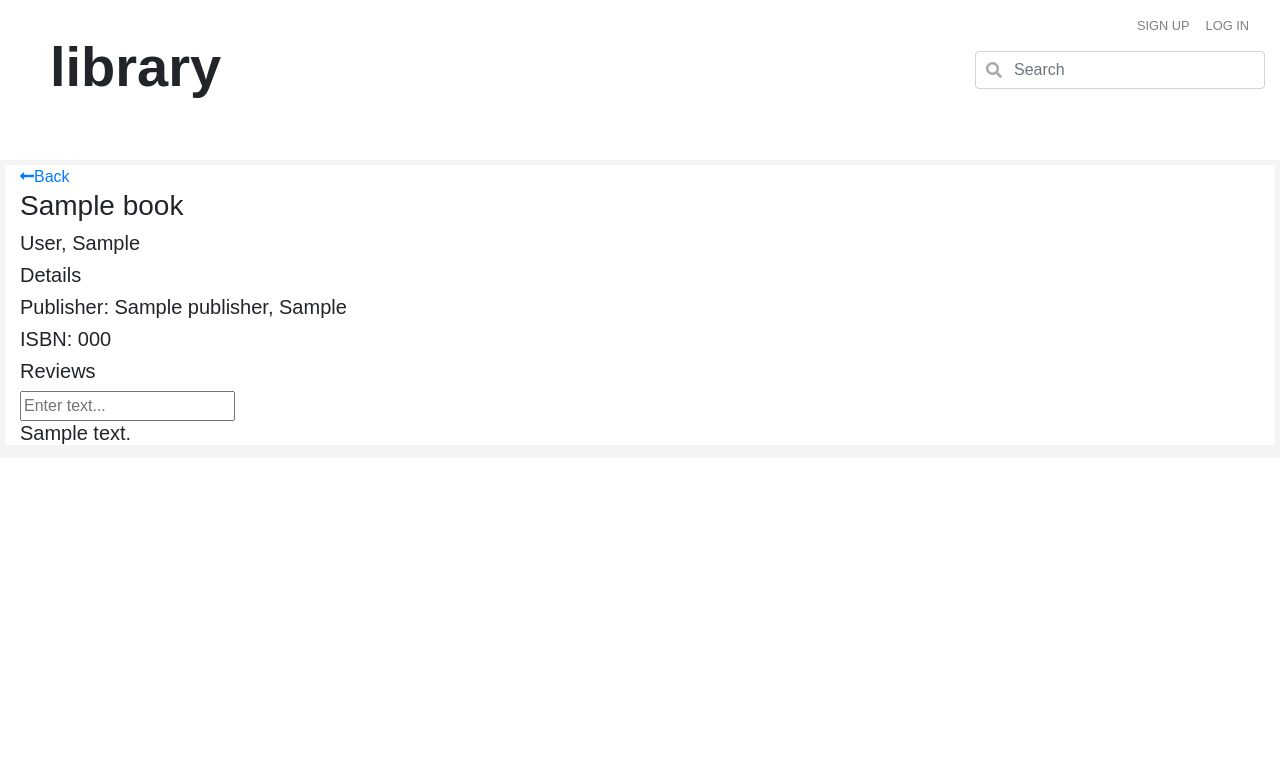
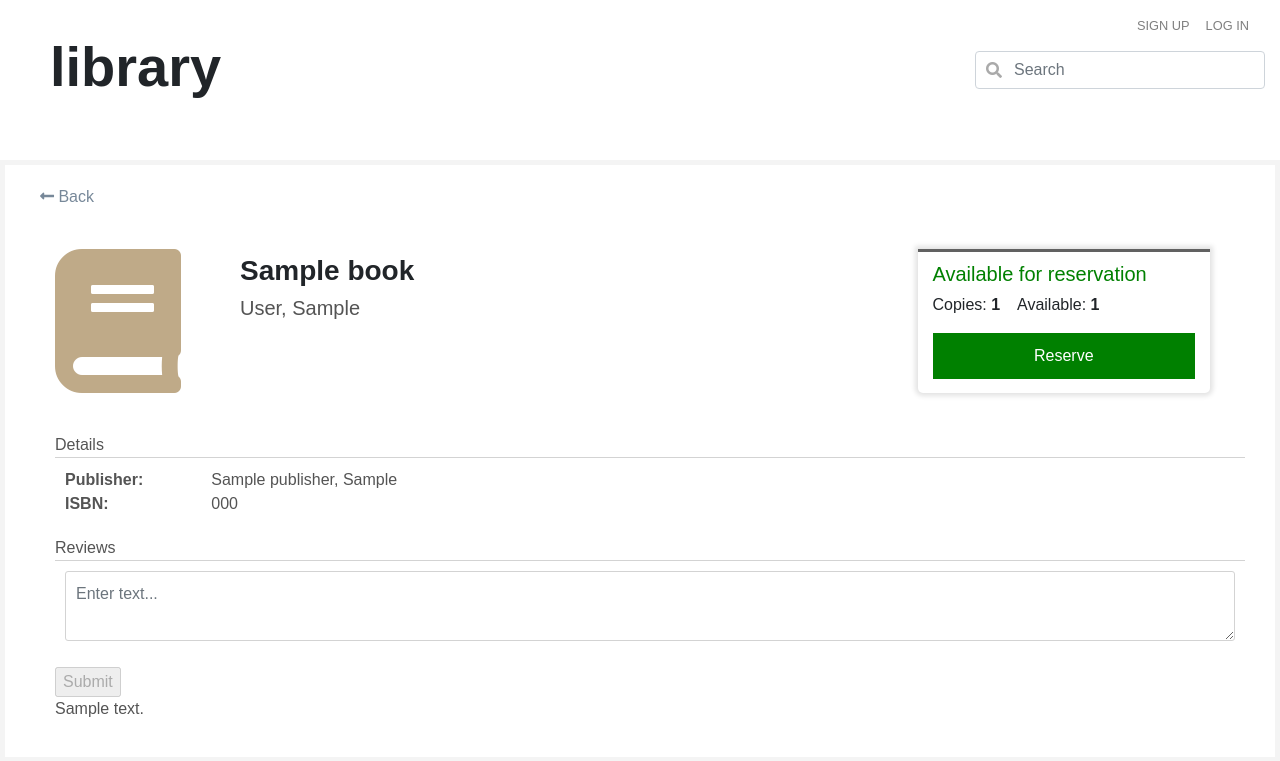
Before and after one commit to martintierro/SECURDE-DjangoLibrary, a Django app: page /catalog/1/ in a window 1280 px wide. Shown: the top 761 px of the page. Run offline with Django 3.2, Linux system fonts and the light colour scheme; tables that the repository leaves empty hold one stand-in row (values such as "Sample post"); some libraries are stand-ins or nearby versions.

Commit message:
Made changes to book details

```diff
--- /dev/null
+++ b/catalog/static/catalog/catalog.js
@@ -0,0 +1,13 @@
+$(document).ready(function() {
+    $(".review_submit").attr('disabled', true);
+
+    $('textarea').on('keyup',function() {
+        var textarea_value = $(".review_input").val();
+
+        if(textarea_value != '') {
+            $(".review_submit").attr('disabled', false);
+        } else {
+            $(".review_submit").attr('disabled', true);
+        }
+    });
+});
--- a/catalog/static/catalog/style.css
+++ b/catalog/static/catalog/style.css
@@ -136,3 +136,34 @@ input[type=number] {
 .book_det_body{
     background: white;
 }
+
+.deets_container{
+    padding-top:20px;
+    padding-left:20px;
+    color:#545454
+}
+
+.deets_container_title{
+    margin:0px;
+    border-bottom: 1px solid lightgray;
+}
+
+.back_button:hover{
+    color:#454545 !important;
+}
+
+.available_deets{
+    box-shadow: 0px 0px 5px 3px #e3e3e3;
+    border-radius: 0px 0px 5px 5px;
+}
+
+.available_deets .row{
+    height:25%;
+}
+
+.review_input{
+    border-radius: 3px;
+    border: 1px solid lightgray;
+    height: 10%;
+    padding: 10px;
+}
--- a/catalog/templates/catalog/base.html
+++ b/catalog/templates/catalog/base.html
@@ -47,3 +47,4 @@
 {% block content %}
 
 {% endblock %}
+<script src="{%  static 'catalog/catalog.js' %}"></script>
--- a/catalog/templates/catalog/book_details.html
+++ b/catalog/templates/catalog/book_details.html
@@ -5,29 +5,75 @@
 {% block content %}
     <div class="container-fluid book_body">
         <div class="container-fluid book_det_body">
-            <div class="back">
-                <a href="#" class=""><i class="fas fa-long-arrow-alt-left"></i>Back</a>
+            <div class="back" style="padding:20px">
+                <a href="#" class="back_button" style="color:lightslategray"><i class="fas fa-long-arrow-alt-left"></i>&nbsp;Back</a>
             </div>
+            <div class="container-fluid book_deets">
                 <div>
-                <h3>{{ book.title }}</h3>
-                <h5>{{ book.author }}</h5>
+                    <div class="row w-100" style="padding:20px">
+                        <div class="col-md-2">
+                            <i class="fas fa-book fa-9x" style="color:#bfaa88;"></i>
                         </div>
-            <div>
-                <h5>Details</h5>
-                <h5>Publisher: {{ book.publisher }}, {{ book.year }}</h5>
-                <h5>ISBN: {{ book.isbn }}</h5>
+
+                        <div class="col-md-6" style="padding:5px">
+                            <h3><b>{{ book.title }}</b></h3>
+                            <h5 style="color:#545454">{{ book.author }}</h5>
                         </div>
-            <div>
-                <h5>Reviews</h5>
-                <input type="text" placeholder="Enter text...">
+
+                        <div class="col-md-3 ml-auto available_deets" style="border-top: 3px solid #616161;">
+                            <div class="row" style="padding-top:10px">
+                                <div class="col mx-auto my-auto">
+                                    {% if status == 'a'%}
+                                        <h5 style="color:#008000">Available for reservation</h5>
+                                    {% elif status == 'r'%}
+                                        <h5 style="color:#7c0000">All copies in use</h5>
+                                    {% endif %}
+                                </div>
+                            </div>
+                            <div class="row">
+                                <div class="col mx-auto my-auto">
+                                    <span>Copies: <b>{{num_total}}</b>&nbsp;&nbsp;&nbsp;</span>
+                                    <span>Available: <b>{{num_available}}</b></span>
+                                </div>
+                            </div>
+                            {% if status == 'a'%}
+                                <div class="row" style="padding-top:10px; height:40%;">
+                                    <div class="col mx-auto my-auto"><button class="reserve_btn reserve_btn_a" style="background:#008000; color:white">Reserve</button></div>
+                                </div>
+                            {% elif status == 'r'%}
+                                <div class="row" style="padding-top:10px; height:40%;">
+                                    <div class="col mx-auto my-auto"><button class="reserve_btn" style="background:lightgray; color:gray" type="button" disabled>Reserve</button></div>
+                                </div>
+                            {% endif %}
+                        </div>
+                    </div>
+                </div>
+                <div class="deets_container">
+                    <p class="deets_container_title">Details</p>
+                    <div class="row w-50" style="padding-top:10px; padding-left:10px">
+                        <div class="col-md-3"><span><b>Publisher: </b></span></div>
+                        <div class="col-md-6"><span>{{ book.publisher }}, {{ book.year }}</span></div>
+                    </div>
+                    <div class="row w-50" style="padding-left:10px">
+                        <div class="col-md-3"><span><b>ISBN: </b></span></div>
+                        <div class="col-md-6"><span>{{ book.isbn }}</span></div>
+                    </div>
+                </div>
+                <div class="deets_container" style="padding-bottom:20px">
+                    <p class="deets_container_title">Reviews</p>
+                    <div class="form-group" style="padding:10px">
+                        <textarea class="form-control w-100 review_input" type="text" placeholder="Enter text..."></textarea>
+                    </div>
+                    <input class="review_submit" type="submit" value="Submit">
                     {% for review in reviews %}
                         <div>
                             <span>
-                            <h5>{{ review.text }}</h5>
+                                <p>{{ review.text }}</p>
                             </span>
                         </div>
                     {% endfor %}
                 </div>
             </div>
         </div>
+    </div>
 {% endblock %}
```
Lines whose indentation alone changed are shown as unchanged.
